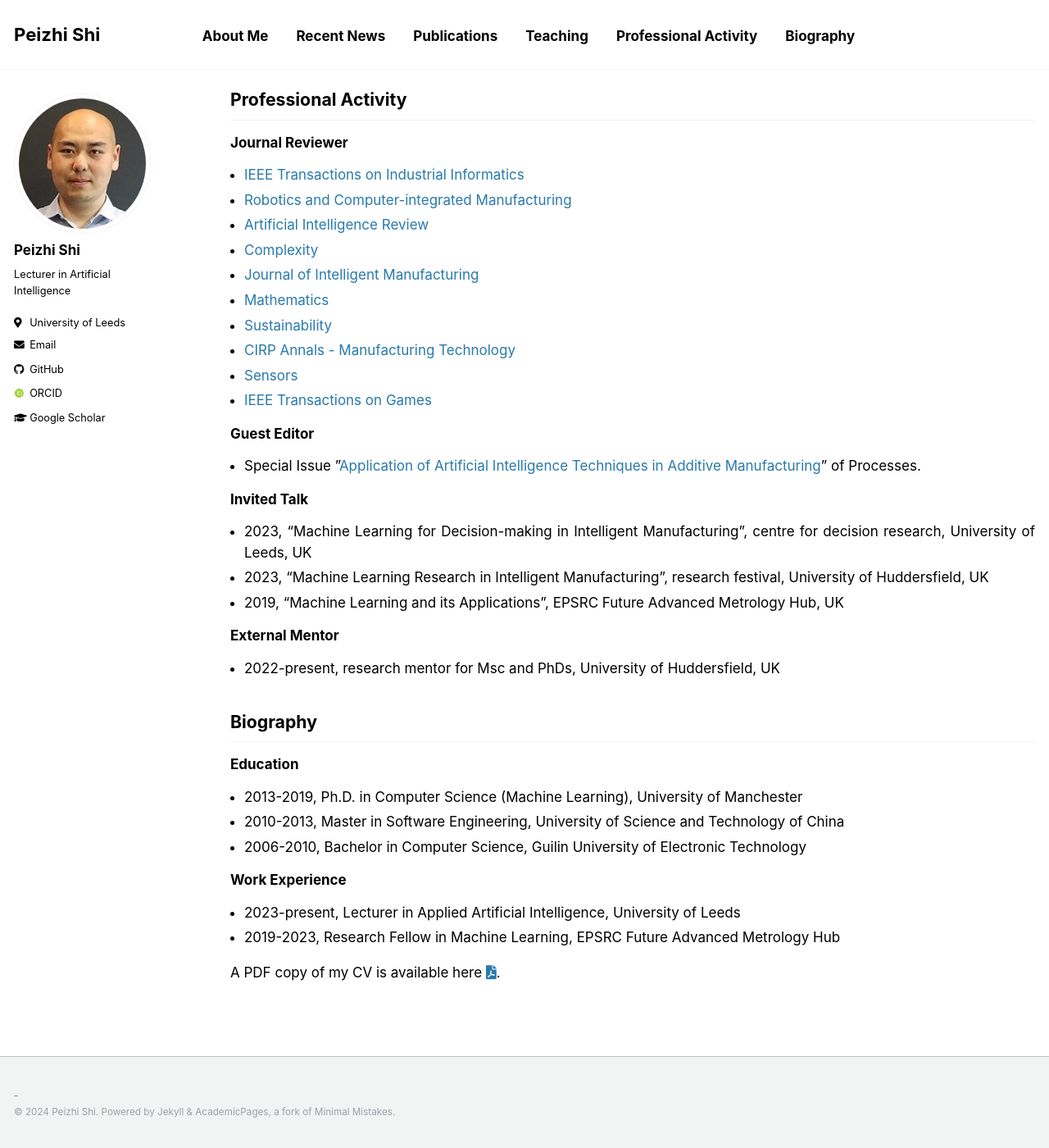
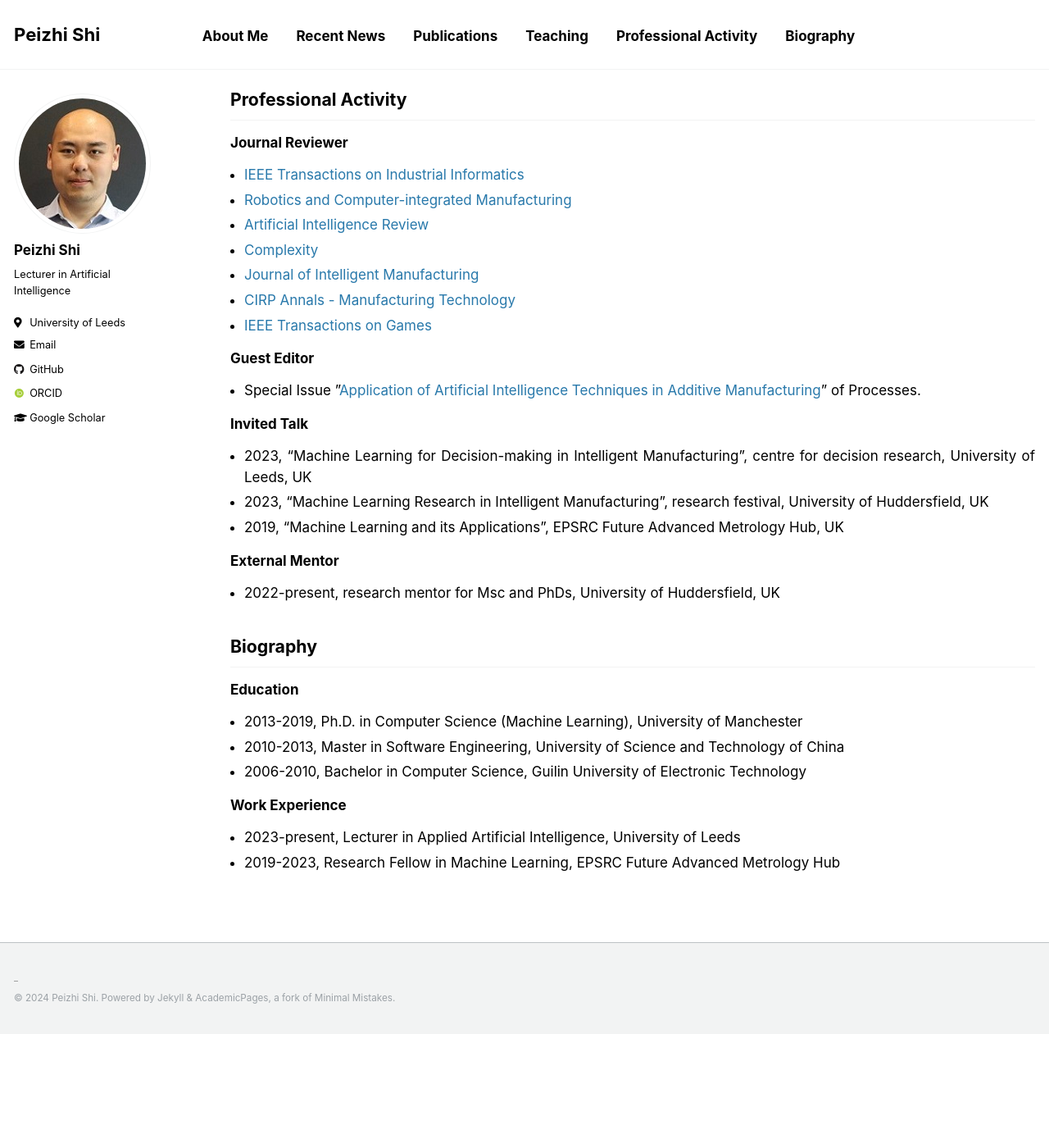
Before and after one commit to PeizhiShi/peizhishi.github.io, a Jekyll site: the page built from _pages/index.md, in a window 1280 px wide and 1400 px high, scrolled down 2914 px. Shown: the whole window at 82% size. Built offline with Jekyll 4.4.1, drawn with Linux system fonts in a browser that asks for light colours; some web fonts are replaced; our own code applies the rules of GitHub Pages for plain Markdown files; after the commit the page ends 4175 px from its top, so only the background shows below that.

Commit message:
Update index.md

```diff
--- a/_pages/index.md
+++ b/_pages/index.md
@@ -61,10 +61,7 @@ My research interests are machine learning and its applications in intelligent s
 - [Artificial Intelligence Review](https://www.springer.com/journal/10462/)
 - [Complexity](https://www.hindawi.com/journals/complexity/)
 - [Journal of Intelligent Manufacturing](https://www.springer.com/journal/10845)
-- [Mathematics](https://www.mdpi.com/journal/mathematics)
-- [Sustainability](https://www.mdpi.com/journal/Sustainability)
 - [CIRP Annals - Manufacturing Technology](https://www.sciencedirect.com/journal/cirp-annals)
-- [Sensors](https://www.mdpi.com/journal/Sensors)
 - [IEEE Transactions on Games](https://ieeexplore.ieee.org/xpl/RecentIssue.jsp?punumber=7782673)
 
 
@@ -90,5 +87,3 @@ My research interests are machine learning and its applications in intelligent s
 ### Work Experience
 - 2023-present, Lecturer in Applied Artificial Intelligence, University of Leeds
 - 2019-2023,  Research Fellow in Machine Learning, EPSRC Future Advanced Metrology Hub
-
-A PDF copy of my CV is available here [<i class="fas fa-file-pdf zoom" aria-hidden="true"></i>](/files/Peizhi_Shi_CV.pdf).
```
